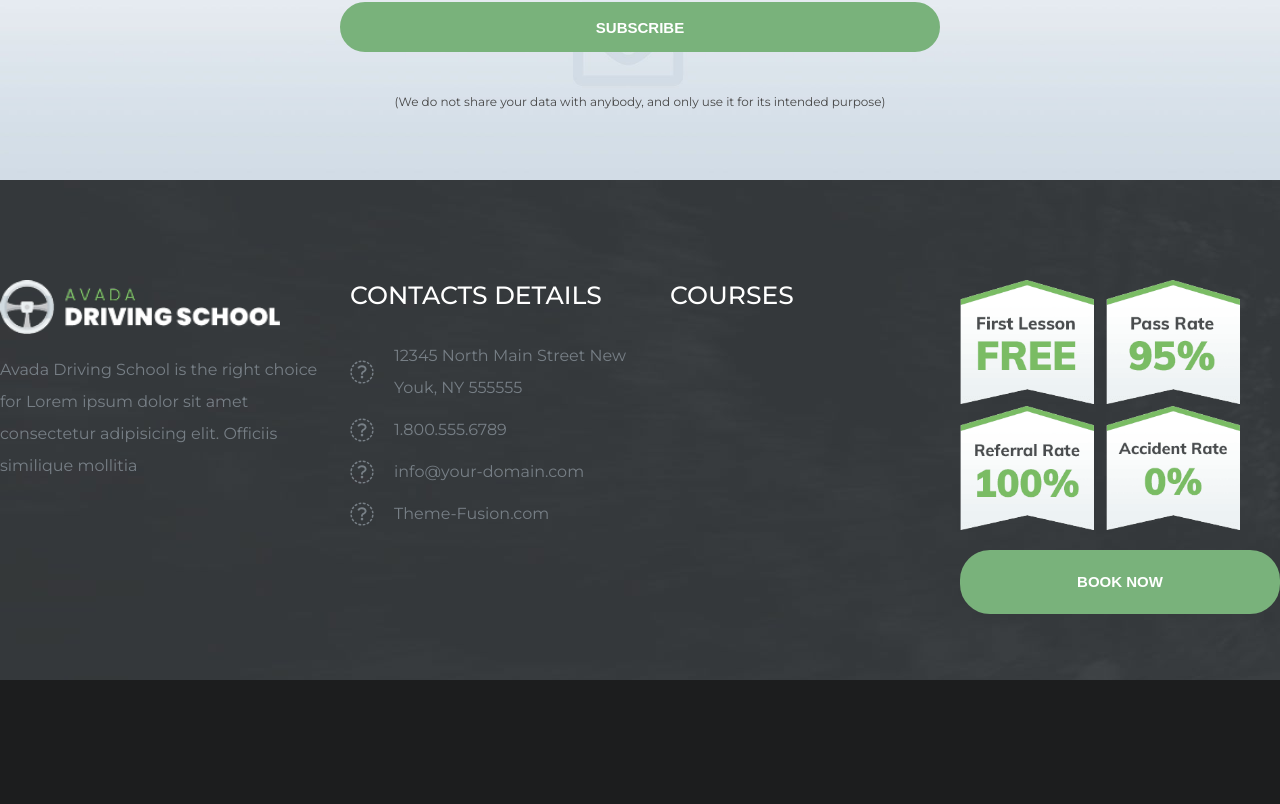
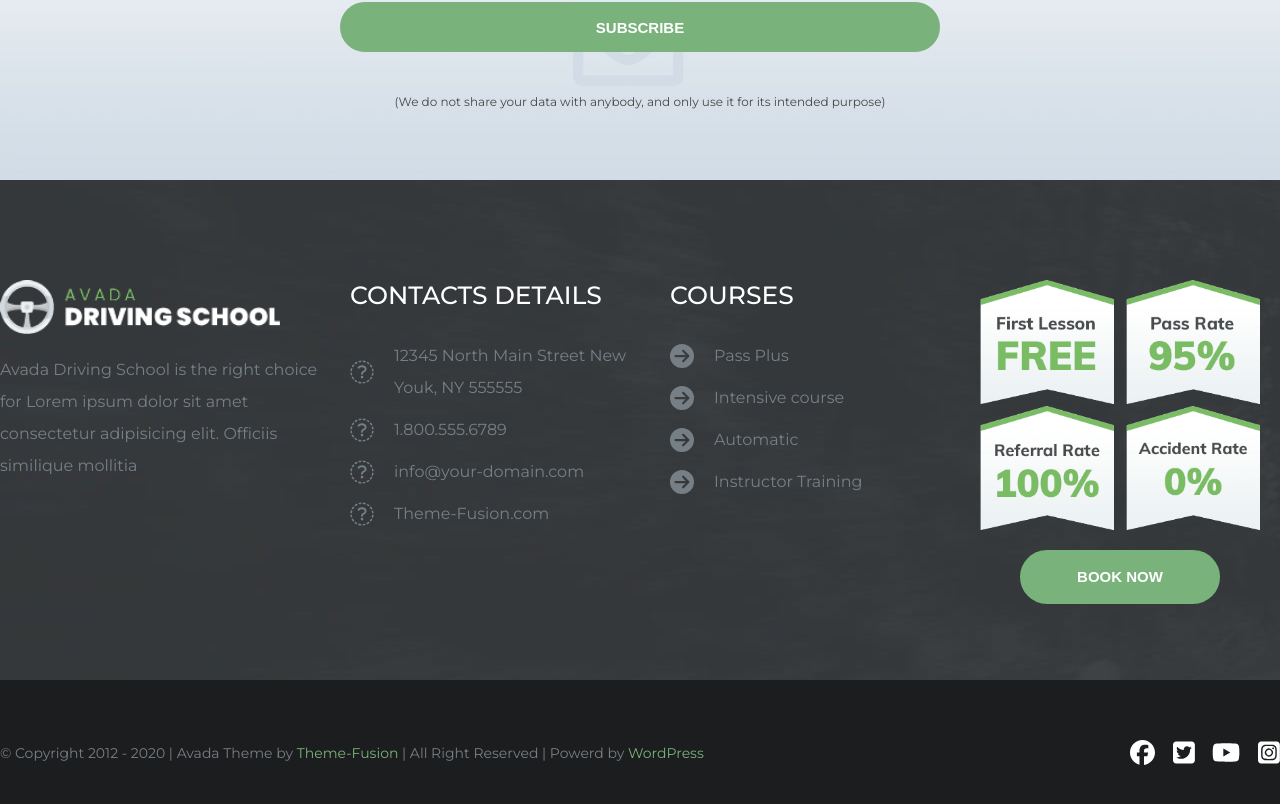
Before and after one commit to urlastway/proj-html-vuejs, a Vue app: page / in a window 1280 px wide. Shown: the part 5545-6349 px from the top of the page. Built offline with nearby package versions, Linux system fonts and the light colour scheme.

Commit message:
finished

```diff
--- a/src/components/blocks/BaseFooter.vue
+++ b/src/components/blocks/BaseFooter.vue
@@ -10,7 +10,7 @@
           <div class="footer__card">
             <h1 class="footer__name__section">Contacts Details</h1>
             <div class="footer__links" v-for="info in informations" :key="info">
-              <i class="fa-solid fa-house-${info.icon} fa-xl"></i>
+              <i class="fa-solid fa-house-info.icon fa-xl"></i>
               <a href="#"><p>{{info.contact}}</p></a>
             </div>
           </div>
@@ -21,7 +21,7 @@
               <a href="#"><p>{{course.name}}</p></a>
             </div>
           </div>
-          <div class="footer__card">
+          <div class="footer__card center">
             <img src="../../assets/img/footer/footer-ad-grid.png" class="footer__logo">
             <button class="footer__button"><p class="footer__button__text">Book Now</p></button>
           </div>
@@ -29,7 +29,17 @@
       </div>
     </div>
     <div class="footer__bottom">
-
+      <div class="container">
+        <div class="footer__bottom__content">
+          <p>© Copyright 2012 - 2020 | Avada Theme by <a href="#" class="footer__bottom__content__link">Theme-Fusion</a> | All Right Reserved | Powerd by <a href="#" class="footer__bottom__content__link">WordPress</a></p>
+          <div class="footer__bottom__content__icons fa-lg">
+            <i class="fa-brands fa-facebook fa-lg"></i>
+            <i class="fa-brands fa-twitter-square fa-lg"></i>
+            <i class="fa-brands fa-youtube fa-lg"></i>
+            <i class="fa-brands fa-instagram-square fa-lg"></i>
+          </div>
+        </div>
+      </div>
     </div>
   </footer>
 </template>
@@ -45,7 +55,7 @@ export default {
             contact: '12345 North Main Street New Youk, NY 555555'
           },
           {
-            icon: 'phone-flip"',
+            icon: 'phone-flip',
             contact: '1.800.555.6789'
           },
           {
@@ -58,7 +68,7 @@ export default {
           },
         ],
 
-        Courses: [
+        courses: [
           {
             name: 'Pass Plus',
           },
@@ -94,6 +104,34 @@ export default {
   width: 100%;
   height: 145px;
   background-color:  #1c1d1e;
+  display: flex;
+  justify-content: center;
+  align-items: center;
+  color: var(--color__footer__text);
+
+  &__content{
+
+    display: flex;
+    justify-content: space-between;
+    align-items: center;
+
+    p{
+    font-size: 14px;
+    }
+
+    &__link{
+      color: var(--color__cube__BayLeaf);
+      text-decoration: none;
+    }
+
+    &__icons{
+      display: flex;
+      justify-content: space-between;
+      align-items: center;
+      color: var(--color__cube__wite);
+      width: 150px;
+    }
+    }
 }
 .footer__top__content{
   width: 100%;
@@ -140,14 +178,16 @@ export default {
     }
   }
 /*BUTTONS*/
+
 .footer__button {
+    width: 200px;
     margin-top: 20px;
     outline: none;
     cursor: pointer;
     text-align: center;
     text-decoration: none;
     color: #fff;
-    padding: 15px ;
+    padding: 10px ;
     background: var(--color__cube__BayLeaf);
     border: none;
     border-radius: 30px;
@@ -168,4 +208,8 @@ export default {
         color: var(--color__cube__BayLeaf)
     }
 }
+.center{
+  display: flex;
+  align-items: center;
+}
 </style>
```
